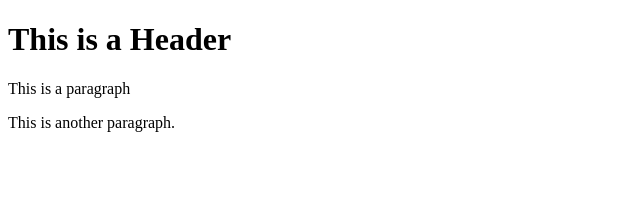
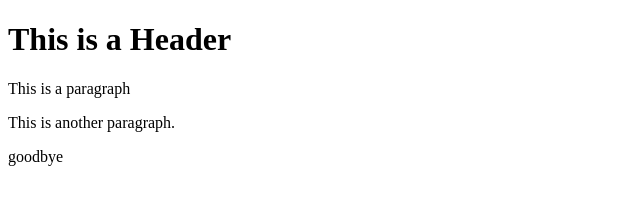
Before and after one commit to secretagentan/git-test, a website: page index.html in a window 1280 px wide. Shown: the full height of the page, 0-640 px from the left. Drawn offline with Linux system fonts and the light colour scheme.

```diff
--- a/index.html
+++ b/index.html
@@ -4,5 +4,6 @@
       <h1>This is a Header</h1>
       <p>This is a paragraph</p>
       <p>This is another paragraph.</p>
+      <p>goodbye</p>
    </body>
 </html>
```
Also changed, not shown: package.json (added, +24 -0 lines), 2 other files.
